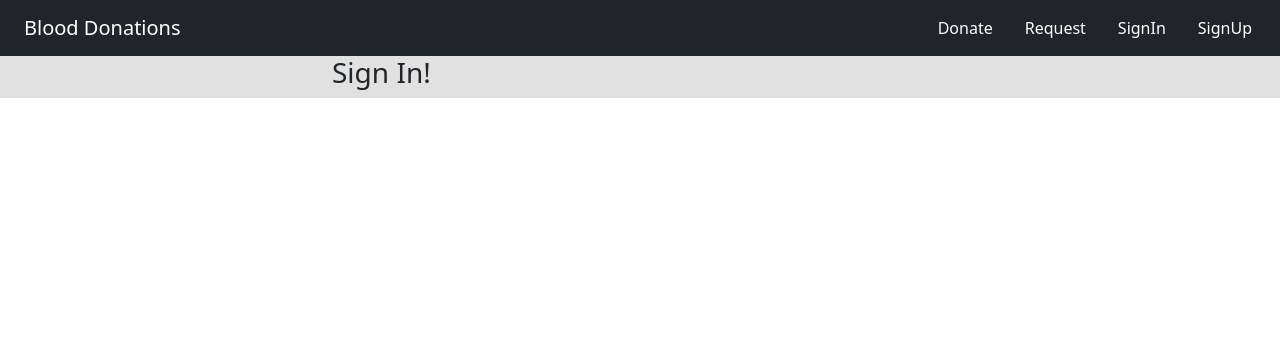
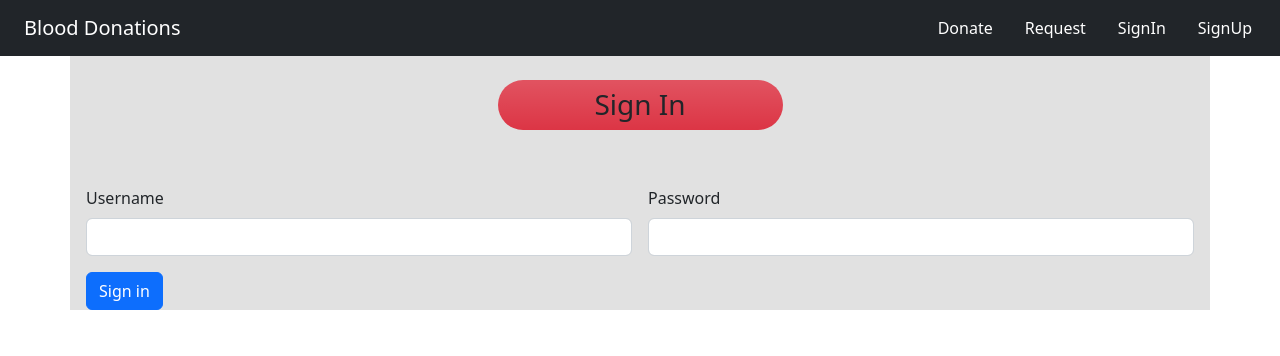
Before and after one commit to Rushikeshnimkar/blood-donation-project, a PHP site: page /signin.php in a window 1280 px wide. Shown: the top 356 px of the page. Run offline with PHP 8.4, Linux system fonts and the light colour scheme.

Commit message:
signin and singup pages

```diff
--- a/css/style.css
+++ b/css/style.css
@@ -1,4 +1,3 @@
-
 .body-container {
     background-color: rgb(225, 225, 225);
 }
--- a/donate.php
+++ b/donate.php
@@ -54,7 +54,6 @@
 
     </main>
 
-
     <script src="js/bootstrap.min.js"></script>
 </body>
 </html>
--- a/index.php
+++ b/index.php
@@ -60,8 +60,8 @@
 
             <div class="row justify-content-center">
 
-                <div class="col my-3 mx-nt">
-                    <img src="images/1.jpg" alt="donate.jpg" height="350">
+                <div class="col my-3">
+                    <img src="images/1.jpg" style="margin-left: 50px" alt="donate.jpg" height="300">
                 </div>
                 <div class="col my-3">
                     <ul>
@@ -91,7 +91,7 @@
             <div class="row justify-content-center">
 
                 <div class="col my-3 mx-nt">
-                    <img src="images/2.jpeg" alt="thankyou.jpg" height="315">
+                    <img src="images/2.jpeg" style="margin-left: 50px"  alt="thankyou.jpg" height="280">
                 </div>
                 <div class="col my-3">
                     <ul>
--- a/signin.php
+++ b/signin.php
@@ -37,16 +37,35 @@
     </nav>
 
     <main>
-        <div class="container-fluid body-container">
+        <div class="container body-container">
             <div class="row this-row justify-content-center">
-                <div class="col-6">
-                    <h3>Sign In!</h3>
+
+                <h3 class="w-25 p-2 bg-danger bg-gradient rounded-5 m-4 text-center">Sign In</h3>
                 </div>
 
             </div>
         </div>
+
+        <div class="container body-container">
+            <div class="row justify-content-center">
+            <form action="submit.php" method="post" class="row g-3">
+                    <div class="col-md-6">
+                        <label for="inputEmail4" class="form-label">Username</label>
+                        <input type="username" name="username" class="form-control" id="inputEmail4">
+                    </div>
+                    <div class="col-md-6">
+                        <label for="inputPassword4" class="form-label">Password</label>
+                        <input type="password" name="password" class="form-control" id="inputPassword4">
+                    </div>
+                    <div class="col-12">
+                        <button type="submit" class="btn btn-primary">Sign in</button>
+                    </div>
+                </form>
+            </div>
+        </div>
+
     </main>
+
     <script src="js/bootstrap.min.js"></script>
 </body>
-
 </html>
```
Also changed, not shown: request.php (+11 -4 lines), signup.php (+51 -4 lines), submit.php (added, +14 -0 lines).
